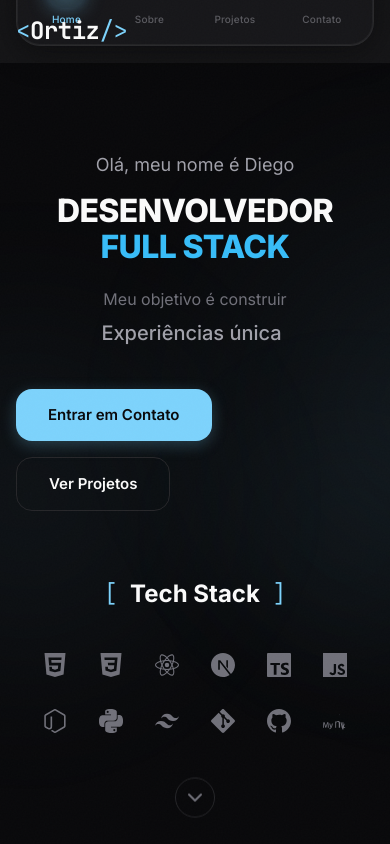
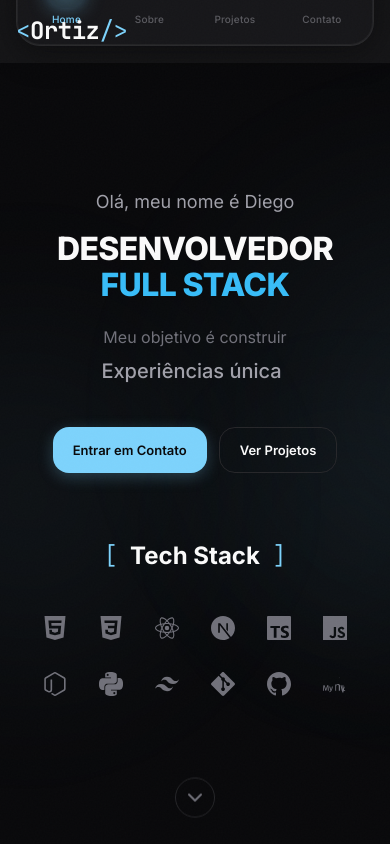
Before and after one commit to diegortiz-dev/portifolio-diego, a Next.js app: page / in a window 390 px wide. Shown: the top 844 px of the page. Built offline with nearby package versions, Linux system fonts and the light colour scheme.

Commit message:
feat: enhance CTA button styles for better layout and responsiveness

```diff
--- a/src/components/Hero/Hero.module.css
+++ b/src/components/Hero/Hero.module.css
@@ -477,6 +477,20 @@
     font-size: 2rem;
   }
 
+  .ctaGroup {
+    flex-wrap: nowrap;
+    gap: 0.75rem;
+    width: 100%;
+    justify-content: center;
+  }
+
+  .ctaButton,
+  .ctaSecondary {
+    padding: 0.75rem 1.25rem;
+    font-size: 0.8125rem;
+    white-space: nowrap;
+  }
+
   .techIcons {
     gap: 1rem;
   }
@@ -491,3 +505,12 @@
     height: 1.5rem;
   }
 }
+
+/* Telas muito pequenas */
+@media (max-width: 360px) {
+  .ctaButton,
+  .ctaSecondary {
+    padding: 0.625rem 1rem;
+    font-size: 0.75rem;
+  }
+}
```
